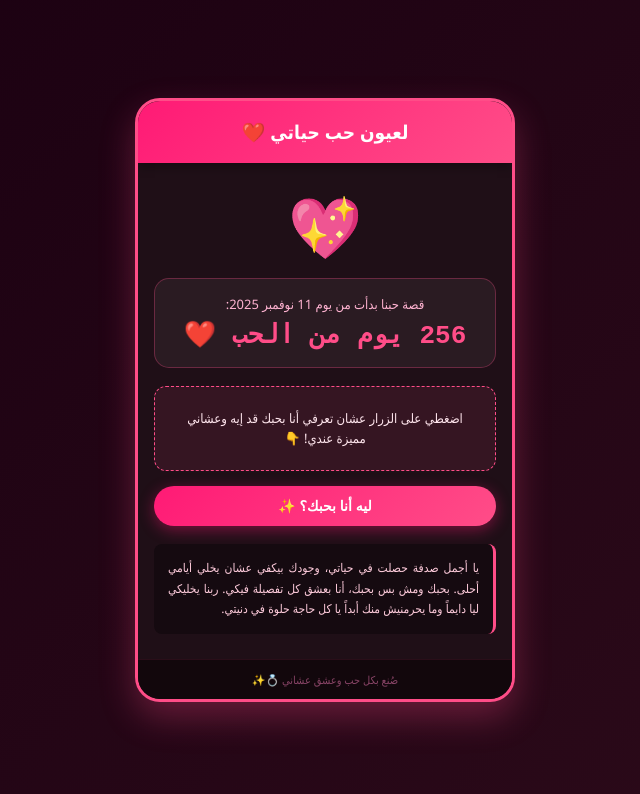
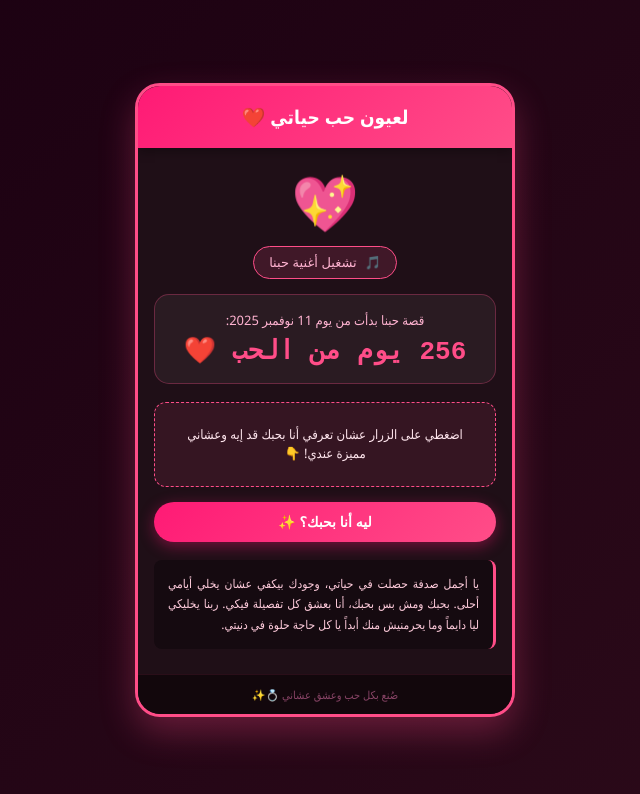
Before and after one commit to abdelrhman653/love-story, a plain HTML site: page index.html in a window 1280 px wide. Shown: the whole page, without its empty margins (315-955 px from the left). Drawn offline with Linux system fonts and the light colour scheme.

Commit message:
Update index.html

```diff
--- a/index.html
+++ b/index.html
@@ -52,8 +52,8 @@
         }
 
         .heart-box {
-            font-size: 55px;
-            margin: 5px 0 15px 0;
+            font-size: 50px;
+            margin: 0 0 10px 0;
             animation: heartbeat 1.2s infinite;
         }
 
@@ -61,6 +61,26 @@
             0% { transform: scale(1); }
             50% { transform: scale(1.15); }
             100% { transform: scale(1); }
+        }
+
+        .music-btn {
+            background: rgba(255, 77, 136, 0.15);
+            border: 1px solid #ff4d88;
+            color: #ffb3d1;
+            padding: 8px 15px;
+            font-size: 13px;
+            border-radius: 20px;
+            cursor: pointer;
+            display: flex;
+            align-items: center;
+            gap: 8px;
+            margin-bottom: 15px;
+            transition: 0.2s;
+        }
+
+        .music-btn:active {
+            transform: scale(0.95);
+            background: rgba(255, 77, 136, 0.3);
         }
 
         .counter-box {
@@ -150,6 +170,11 @@
 </head>
 <body>
 
+    <!-- الأغنية المرفوعة في المستودع -->
+    <audio id="loveSong" loop>
+        <source src="song.mp3" type="audio/mp3">
+    </audio>
+
     <div class="phone-container">
         <div class="header">
             لعيون حب حياتي ❤️
@@ -158,7 +183,10 @@
         <div class="content">
             <div class="heart-box">💖</div>
 
-            <!-- عداد الحب (محسوب من 11 نوفمبر 2025) -->
+            <button class="music-btn" onclick="toggleMusic()">
+                <span id="music-icon">🎵</span> <span id="music-text">تشغيل أغنية حبنا</span>
+            </button>
+
             <div class="counter-box">
                 <div class="counter-title">قصة حبنا بدأت من يوم 11 نوفمبر 2025:</div>
                 <div class="counter-number" id="love-counter">--</div>
@@ -180,7 +208,25 @@
     </div>
 
     <script>
-        // تاريخ البداية: 11 نوفمبر 2025
+        const song = document.getElementById('loveSong');
+        const musicText = document.getElementById('music-text');
+        const musicIcon = document.getElementById('music-icon');
+        let isPlaying = false;
+
+        function toggleMusic() {
+            if (isPlaying) {
+                song.pause();
+                musicText.innerText = "تشغيل أغنية حبنا";
+                musicIcon.innerText = "🎵";
+                isPlaying = false;
+            } else {
+                song.play();
+                musicText.innerText = "إيقاف الأغنية مؤقتاً";
+                musicIcon.innerText = "⏸️";
+                isPlaying = true;
+            }
+        }
+
         function calculateLoveTime() {
             const startDate = new Date('2025-11-11T00:00:00');
             const now = new Date();
```
